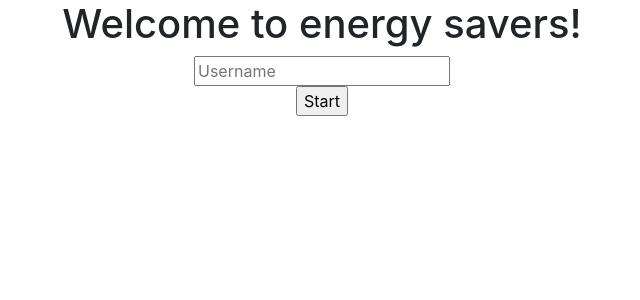
After one commit to govi218/energenies, a Flask app: page /join in a window 1280 px wide. The commit adds this page. Shown: the top 300 px of the page, without its empty margins (318-958 px from the left). Run offline with Flask 2, Linux system fonts and the light colour scheme.

Commit message:
added user and in-mem database, separated route handlers and added startform

```diff
--- /dev/null
+++ b/application/app/forms/public.py
@@ -0,0 +1,7 @@
+from flask_wtf import FlaskForm
+from wtforms import SubmitField, StringField
+from wtforms.validators import DataRequired
+
+class StartForm(FlaskForm):
+    username = StringField('Username', validators=[DataRequired()], render_kw={"placeholder": "Username"})
+    submit = SubmitField('Start')
--- /dev/null
+++ b/application/app/routes/handlers.py
@@ -0,0 +1,23 @@
+from app import app
+from app.data.models import User
+from app.forms.public import StartForm
+from flask import render_template
+
+
+title = "Energysavers"
+global user
+
+
+@app.route('/join', methods=['GET', 'POST'])
+def index():
+    start_form = StartForm()
+    if start_form.validate_on_submit():
+        print("starting session")
+        user = User(username=start_form.username.data)
+        print(user)
+
+    return render_template(
+        'start.html',
+        title=title,
+        start_form=start_form
+        )
--- a/application/app/templates/index.html
+++ b/application/app/templates/base.html
@@ -13,16 +13,8 @@
 </head>
 
 <body>
-    <div class="row">
-        <div class="col-xs-12 col-sm-12 col-md-6 col-lg-6">
-            <h1>APP</h1>
-        </div>
-        <div class="col-xs-12 col-sm-12 col-md-6 col-lg-6">
-            <h1>APP</h1>
-        </div>
-
-    </div>
-
+    {% block content %}
+    {% endblock %}
     <script src="https://code.jquery.com/jquery-3.5.1.slim.min.js"
         integrity="sha384-DfXdz2htPH0lsSSs5nCTpuj/zy4C+OGpamoFVy38MVBnE+IbbVYUew+OrCXaRkfj"
         crossorigin="anonymous"></script>
--- /dev/null
+++ b/application/app/templates/start.html
@@ -0,0 +1,34 @@
+{% extends 'base.html' %}
+
+{% block content %}
+<div class="container">
+    <div class="row">
+        <div class="col-xs-12 col-sm-12 col-md-12 col-lg-12 align-self-center text-center">
+            <h1>Welcome to energy savers!</h1>
+        </div>
+        <div class="col-xs-12 col-sm-12 col-md-12 col-lg-12 align-self-center text-center">
+            <div>
+                <form action="" method="POST" role="form">
+                    {{ start_form.hidden_tag() }}
+                    <div class="form-section">
+                        {{ start_form.username(autocomplete="off") }}
+                        {% for error in start_form.username.errors %}
+                        <div class="alert alert-danger" role="alert">
+                            <span>[{{ error }}]</span>
+                        </div>
+                        {% endfor %}
+                    </div>
+                    <div class="form-section">
+                        {{ start_form.submit() }}
+
+                    </div>
+                </form>
+            </div>
+        </div>
+
+
+    </div>
+
+</div>
+
+{% endblock %}
```
Also changed, not shown: application/app/__init__.py (+1 -6 lines), application/app/data/models.py (added, +9 -0 lines), README.md, application/app/data/database.py (added), application/app/static/imgs/startpage.jpeg (added), 1 other file.
